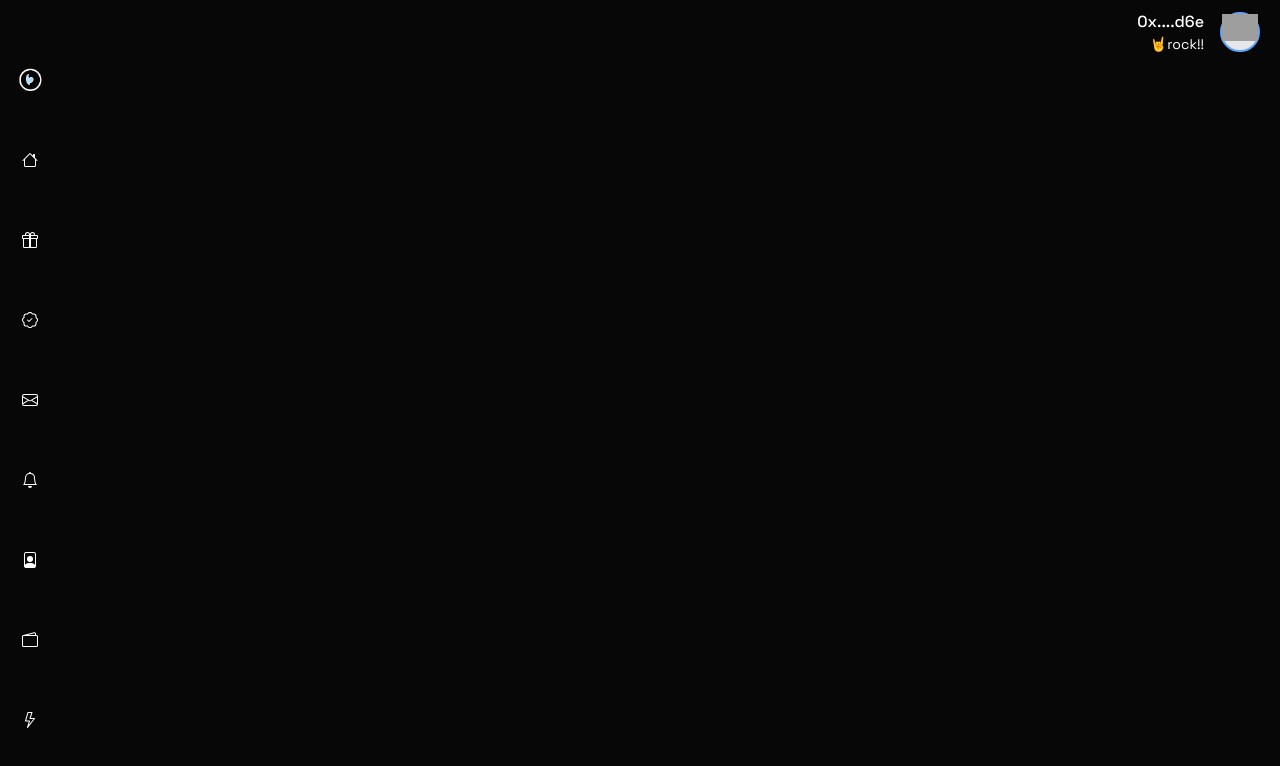
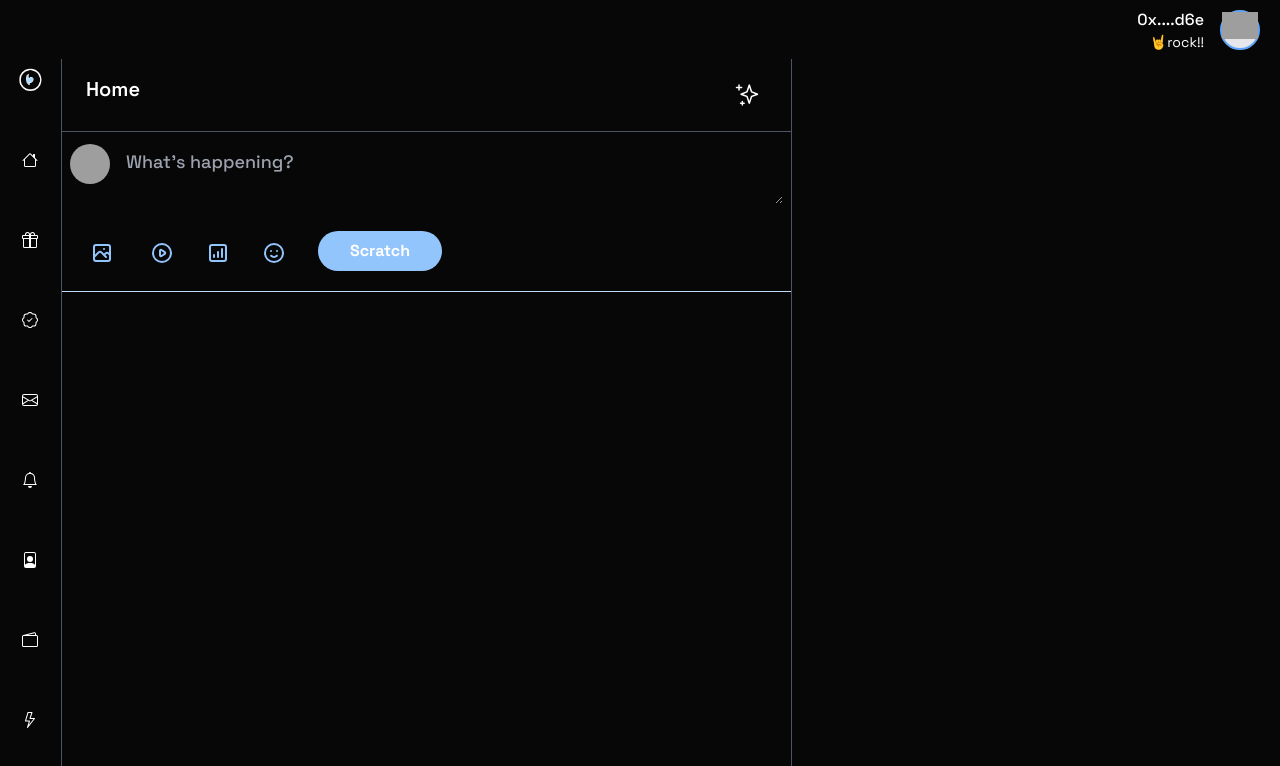
Before and after one commit to inspi-writer001/0xScratch, a React (Vite) app: page /home in a window 1280 px wide. Before the commit this address had no page. Shown: the top 766 px of the page. Built offline with nearby package versions, Linux system fonts and the light colour scheme; grey boxes are pictures that could not be loaded.

Commit message:
started home screen and components

```diff
--- a/src/App.jsx
+++ b/src/App.jsx
@@ -1,6 +1,7 @@
 import { useState } from "react";
 import { BrowserRouter as Router, Route, Routes } from "react-router-dom";
 import "./App.css";
+import "./styles/mobile.css";
 import "./styles/generic.css";
 
 import Welcome from "./pages/Welcome";
@@ -11,10 +12,6 @@ function App() {
     <div className="App">
       <Router>
         <Navbarr />
-        <Routes>
-          <Route path="/" element={<Welcome />} />
-          {/* <Route path="/navbar" element={<Navbarr />} /> */}
-        </Routes>
       </Router>
     </div>
   );
--- /dev/null
+++ b/src/components/CreatePost.jsx
@@ -0,0 +1,148 @@
+import React from "react";
+import profilePicture from "../assets/72.png";
+
+const CreatePost = () => {
+  return (
+    <div className="md:w-3/5 __considerNavBarWidth border border-gray-600 h-auto  border-t-0">
+      {/* <!--middle wall--> */}
+
+      <div className="flex">
+        <div className="flex-1 m-2">
+          <h2 className="px-4 py-2 text-xl font-semibold text-white">Home</h2>
+        </div>
+        <div className="flex-1 px-4 py-2 m-2">
+          <a
+            href=""
+            className=" text-2xl font-medium rounded-full text-white hover:bg-blue-300 hover:text-blue-100 float-right"
+          >
+            <svg
+              className="m-2 h-6 w-6"
+              fill="currentColor"
+              viewBox="0 0 24 24"
+            >
+              <g>
+                <path d="M22.772 10.506l-5.618-2.192-2.16-6.5c-.102-.307-.39-.514-.712-.514s-.61.207-.712.513l-2.16 6.5-5.62 2.192c-.287.112-.477.39-.477.7s.19.585.478.698l5.62 2.192 2.16 6.5c.102.306.39.513.712.513s.61-.207.712-.513l2.16-6.5 5.62-2.192c.287-.112.477-.39.477-.7s-.19-.585-.478-.697zm-6.49 2.32c-.208.08-.37.25-.44.46l-1.56 4.695-1.56-4.693c-.07-.21-.23-.38-.438-.462l-4.155-1.62 4.154-1.622c.208-.08.37-.25.44-.462l1.56-4.693 1.56 4.694c.07.212.23.382.438.463l4.155 1.62-4.155 1.622zM6.663 3.812h-1.88V2.05c0-.414-.337-.75-.75-.75s-.75.336-.75.75v1.762H1.5c-.414 0-.75.336-.75.75s.336.75.75.75h1.782v1.762c0 .414.336.75.75.75s.75-.336.75-.75V5.312h1.88c.415 0 .75-.336.75-.75s-.335-.75-.75-.75zm2.535 15.622h-1.1v-1.016c0-.414-.335-.75-.75-.75s-.75.336-.75.75v1.016H5.57c-.414 0-.75.336-.75.75s.336.75.75.75H6.6v1.016c0 .414.335.75.75.75s.75-.336.75-.75v-1.016h1.098c.414 0 .75-.336.75-.75s-.336-.75-.75-.75z"></path>
+              </g>
+            </svg>
+          </a>
+        </div>
+      </div>
+
+      <hr className="border-gray-600" />
+      {/* <!--middle creat tweet--> */}
+      <div className="flex">
+        <div className="m-2 w-10 py-1">
+          <img
+            className="inline-block h-10 w-10 rounded-full"
+            src={profilePicture}
+            alt=""
+          />
+        </div>
+        <div className="flex-1 px-2 pt-2 mt-2">
+          <textarea
+            className=" bg-transparent text-gray-400 font-medium text-lg w-full"
+            rows="2"
+            cols="50"
+            placeholder="What's happening?"
+          ></textarea>
+        </div>
+      </div>
+      {/* <!--middle create tweet below icons--> */}
+      <div className="flex flex-col md:flex-row">
+        {/* <div className="w-[10%] text-white">hello</div> */}
+
+        <div className="px-2">
+          <div className="flex items-center">
+            <div className="flex-1 text-center px-1 py-1 m-2">
+              <a
+                href="#"
+                className="mt-1 group flex items-center text-blue-300 px-2 py-2 text-base leading-6 font-medium rounded-full hover:bg-blue-400 hover:text-blue-400"
+              >
+                <svg
+                  className="text-center h-7 w-6"
+                  fill="none"
+                  stroke-linecap="round"
+                  stroke-linejoin="round"
+                  stroke-width="2"
+                  stroke="currentColor"
+                  viewBox="0 0 24 24"
+                >
+                  <path d="M4 16l4.586-4.586a2 2 0 012.828 0L16 16m-2-2l1.586-1.586a2 2 0 012.828 0L20 14m-6-6h.01M6 20h12a2 2 0 002-2V6a2 2 0 00-2-2H6a2 2 0 00-2 2v12a2 2 0 002 2z"></path>
+                </svg>
+              </a>
+            </div>
+
+            <div className="flex-1 text-center py-2 m-2">
+              <a
+                href="#"
+                className="mt-1 group flex items-center text-blue-300 px-2 py-2 text-base leading-6 font-medium rounded-full hover:bg-blue-400 hover:text-blue-400"
+              >
+                <svg
+                  className="text-center h-7 w-6"
+                  fill="none"
+                  stroke-linecap="round"
+                  stroke-linejoin="round"
+                  stroke-width="2"
+                  stroke="currentColor"
+                  viewBox="0 0 24 24"
+                >
+                  <path d="M14.752 11.168l-3.197-2.132A1 1 0 0010 9.87v4.263a1 1 0 001.555.832l3.197-2.132a1 1 0 000-1.664z"></path>
+                  <path d="M21 12a9 9 0 11-18 0 9 9 0 0118 0z"></path>
+                </svg>
+              </a>
+            </div>
+
+            <div className="flex-1 text-center py-2 m-2">
+              <a
+                href="#"
+                className="mt-1 group flex items-center text-blue-300 px-2 py-2 text-base leading-6 font-medium rounded-full hover:bg-blue-400 hover:text-blue-400"
+              >
+                <svg
+                  className="text-center h-7 w-6"
+                  fill="none"
+                  stroke-linecap="round"
+                  stroke-linejoin="round"
+                  stroke-width="2"
+                  stroke="currentColor"
+                  viewBox="0 0 24 24"
+                >
+                  <path d="M16 8v8m-4-5v5m-4-2v2m-2 4h12a2 2 0 002-2V6a2 2 0 00-2-2H6a2 2 0 00-2 2v12a2 2 0 002 2z"></path>
+                </svg>
+              </a>
+            </div>
+
+            <div className="flex-1 text-center py-2 m-2">
+              <a
+                href="#"
+                className="mt-1 group flex items-center text-blue-300 px-2 py-2 text-base leading-6 font-medium rounded-full hover:bg-blue-400 hover:text-blue-400"
+              >
+                <svg
+                  className="text-center h-7 w-6"
+                  fill="none"
+                  stroke-linecap="round"
+                  stroke-linejoin="round"
+                  stroke-width="2"
+                  stroke="currentColor"
+                  viewBox="0 0 24 24"
+                >
+                  <path d="M14.828 14.828a4 4 0 01-5.656 0M9 10h.01M15 10h.01M21 12a9 9 0 11-18 0 9 9 0 0118 0z"></path>
+                </svg>
+              </a>
+            </div>
+          </div>
+        </div>
+        <div className="flex-1">
+          <button className="bg-blue-300 md:mt-5 mb-4 m-2 hover:bg-blue-400 text-white font-bold py-2 px-8 rounded-full float-left">
+            Scratch
+          </button>
+        </div>
+      </div>
+
+      <hr className="border-blue-200 border-1" />
+      {/*
+      <div></div> */}
+    </div>
+  );
+};
+
+export default CreatePost;
--- a/src/components/Navbar.jsx
+++ b/src/components/Navbar.jsx
@@ -1,4 +1,5 @@
 import React from "react";
+import { Route, Routes } from "react-router-dom";
 import {
   House,
   Gift,
@@ -11,6 +12,9 @@ import {
 } from "react-bootstrap-icons";
 import Logo from "../assets/scratch.png";
 import profilePicture from "../assets/72.png";
+import Welcome from "../pages/Welcome";
+import Home from "../pages/Home";
+import { Link } from "react-router-dom";
 
 const white = "__white";
 // bg-gray-800
@@ -30,7 +34,9 @@ const Navbarr = () => {
         </div>
 
         <div class="h-10 w-10 flex items-center justify-center rounded-lg cursor-pointer hover:text-gray-800 hover:bg-white  hover:duration-300 hover:ease-linear focus:bg-white ">
-          <House />
+          <Link to="/home">
+            <House />
+          </Link>
         </div>
 
         <div class="h-10 w-10 flex items-center justify-center rounded-lg cursor-pointer hover:text-gray-800 hover:bg-white  hover:duration-300 hover:ease-linear focus:bg-white">
@@ -75,8 +81,14 @@ const Navbarr = () => {
           </div>
         </header>
 
-        {/* <main class="max-w-full h-full flex relative overflow-y-hidden"> */}
-        {/* <div class="h-full w-full m-4 flex flex-wrap items-start justify-start rounded-tl grid-flow-col auto-cols-max gap-4 overflow-y-scroll text-white ">
+        <main class="max-w-full h-full flex relative overflow-y-hidden">
+          <Routes>
+            <Route path="/" element={<Welcome />} />
+            <Route path="/home" element={<Home />} />
+            {/* <Route path="/navbar" element={<Navbarr />} /> */}
+          </Routes>
+
+          {/* <div class="h-full w-full m-4 flex flex-wrap items-start justify-start rounded-tl grid-flow-col auto-cols-max gap-4 overflow-y-scroll text-white ">
             <div class="w-96 h-60 rounded-lg flex-shrink-0 flex-grow bg-gray-400">
               a
             </div>
@@ -105,7 +117,7 @@ const Navbarr = () => {
               i
             </div>
           </div> */}
-        {/* </main> */}
+        </main>
       </div>
     </div>
   );
--- /dev/null
+++ b/src/pages/Home.jsx
@@ -0,0 +1,12 @@
+import React from "react";
+import CreatePost from "../components/CreatePost";
+
+const Home = () => {
+  return (
+    <div className="flex w-full h-full overflow-y-scroll">
+      <CreatePost />
+    </div>
+  );
+};
+
+export default Home;
--- /dev/null
+++ b/src/styles/mobile.css
@@ -0,0 +1,6 @@
+@media screen and (max-width: 768px) {
+  .__considerNavBarWidth {
+    /* width: calc(100% - 100%) !important; */
+    /* background-color: aqua !important; */
+  }
+}
```
